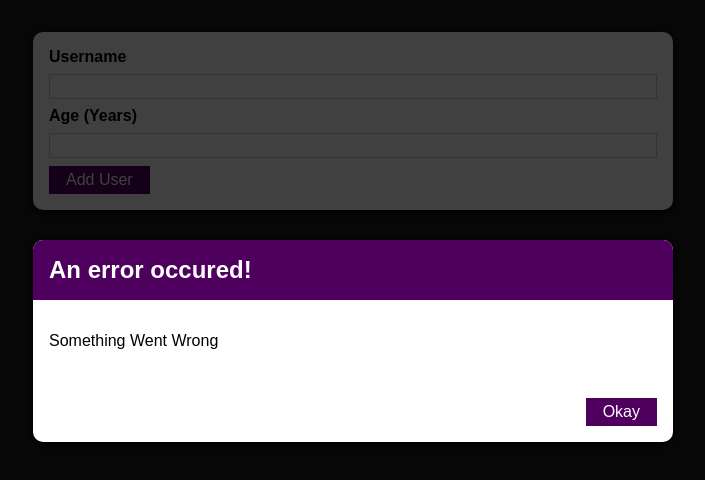
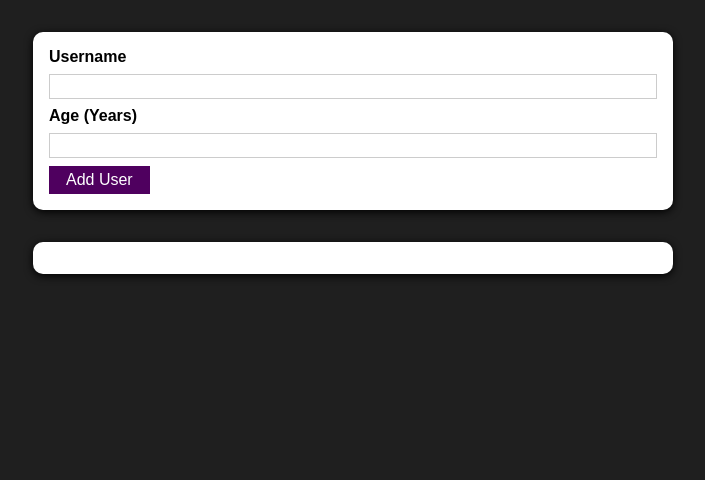
Before and after one commit to Jwatts82/04-practice-project, a React (Create React App) app: page / in a window 1280 px wide. Shown: the top 480 px of the page, without its empty margins (287-992 px from the left). Built offline with nearby package versions, Linux system fonts and the light colour scheme.

Commit message:
manaage error state

```diff
--- a/src/components/UI/ErrorModal.js
+++ b/src/components/UI/ErrorModal.js
@@ -3,10 +3,12 @@
 import Button from './Button';
 import classes from './ErrorModal.module.css'
 
+
 function ErrorModal(props) {
+
   return (
     <div>
-        <div className ={classes.backdrop} />
+        <div className ={classes.backdrop} onClick={props.onConfirm} />
       <Card className={classes.modal}>
         <header className={classes.header}>
           <h2>{props.title}</h2>
@@ -15,7 +17,7 @@
           <p>{props.message}</p>
         </div>
         <footer className={classes.actions}>
-          <Button>Okay</Button>
+          <Button onClick={props.onConfirm}>Okay</Button>
         </footer>
       </Card>
     </div>
--- a/src/components/Users/AddUser.js
+++ b/src/components/Users/AddUser.js
@@ -7,13 +7,22 @@
 function AddUser(props) {
   const [enteredUsername, setEnteredUsername] = useState('');
   const [enteredAge, setEnteredAge] = useState('');
+  const [error, setError] = useState();
 
   const addUserHandler = (event) => {
     event.preventDefault();
     if (enteredUsername.trim().length === 0 || enteredAge.trim().length === 0) {
-      return;
+      setError({
+          title: 'Invalid input',
+          message: 'Please enter a valid name and age'
+      })
+        return;
     }
     if (+enteredAge < 1) {
+        setError({
+            titlte: 'Invalid age',
+            message: 'Please enter a valid age'
+        })
       return;
     }
     props.onAddUser(enteredUsername, enteredAge);
@@ -29,9 +38,13 @@
     setEnteredAge(event.target.value);
   };
 
+  const errorHandler = () => {
+      setError(null)
+  }
+
   return (
     <div>
-      <ErrorModal title='An error occured!' message='Something Went Wrong' />
+      {error && <ErrorModal title={error.title} message={error.message} onConfirm={errorHandler} />}
       <Card className={classes.input}>
         <form onSubmit={addUserHandler}>
           <label htmlFor='username'>Username</label>
```
